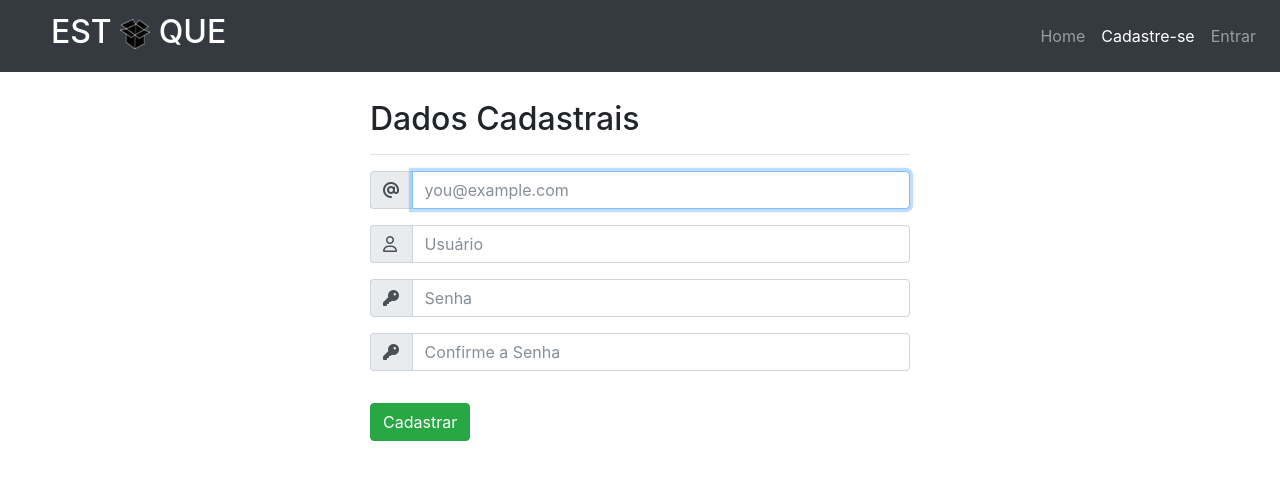
After one commit to BrunohSL/controleEstoque, a PHP site: page /cadastro.php in a window 1280 px wide. The commit adds this page. Shown: the top 480 px of the page. Run offline with PHP 8.4, Linux system fonts and the light colour scheme; some libraries are stand-ins or nearby versions.

Commit message:
Criando páginas de login, cadastro e planos

```diff
--- /dev/null
+++ b/cadastro.php
@@ -0,0 +1,151 @@
+<!DOCTYPE html>
+<html lang="en">
+
+<head>
+
+    <meta charset="utf-8">
+    <meta name="viewport" content="width=device-width, initial-scale=1, shrink-to-fit=no">
+
+    <?php include 'references.php'; ?>
+
+    <title>Cadastre-se</title>
+
+</head>
+
+<body>
+    <header>
+        <nav class="navbar navbar-expand-md navbar-dark fixed-top bg-dark">
+            <a class="navbar-brand" id="logo">
+                <h2>EST
+                    <img src="img/logo.png"> QUE</h2>
+            </a>
+            <button class="navbar-toggler" type="button" data-toggle="collapse" data-target="#navbarCollapse" aria-controls="navbarCollapse"
+                aria-expanded="false" aria-label="Toggle navigation">
+                <span class="navbar-toggler-icon"></span>
+            </button>
+            <div class="collapse navbar-collapse" id="navbarCollapse">
+                <ul class="navbar-nav ml-auto" id="teste">
+                    <li class="nav-item">
+                        <a class="nav-link" href="index.php">Home
+                            <span class="sr-only"></span>
+                        </a>
+                    </li>
+                    <li class="nav-item">
+                        <a class="nav-link active" href="">Cadastre-se</a>
+                    </li>
+                    <li class="nav-item">
+                        <a class="nav-link" href="login.php">Entrar</a>
+                    </li>
+                </ul>
+            </div>
+        </nav>
+    </header>
+
+    <div class="container" style="margin-top: 100px;">
+        <form class="form-horizontal" role="form" method="POST" action="/login">
+            <div class="row">
+                <div class="col-md-3"></div>
+                <div class="col-md-6">
+                    <h2>Dados Cadastrais</h2>
+                    <hr>
+                </div>
+            </div>
+            <div class="row">
+                <div class="col-md-3"></div>
+                <div class="col-md-6">
+                    <div class="form-group has-danger">
+                        <label class="sr-only" for="email">E-Mail Address</label>
+                        <div class="input-group mb-2 mr-sm-2 mb-sm-0">
+                            <div class="input-group-addon" style="width: 2.6rem">
+                                <i class="fa fa-at" aria-hidden="true"></i>
+                            </div>
+                            <input type="text" name="email" class="form-control" id="email" placeholder="you@example.com" required autofocus>
+                        </div>
+                    </div>
+                </div>
+                <!-- <div class="col-md-3">
+                    <div class="form-control-feedback">
+                        <span class="text-danger align-middle">
+                            <i class="fa fa-close"></i> Example error message
+                        </span>
+                    </div>
+                </div> -->
+            </div>
+            <div class="row">
+                <div class="col-md-3"></div>
+                <div class="col-md-6">
+                    <div class="form-group has-danger">
+                        <label class="sr-only" for="email">E-Mail Address</label>
+                        <div class="input-group mb-2 mr-sm-2 mb-sm-0">
+                            <div class="input-group-addon" style="width: 2.6rem">
+                                <i class="fa fa-user-o"></i>
+                            </div>
+                            <input type="text" name="email" class="form-control" id="email" placeholder="Usuário" required autofocus>
+                        </div>
+                    </div>
+                </div>
+                <!-- <div class="col-md-3">
+                    <div class="form-control-feedback">
+                        <span class="text-danger align-middle">
+                            <i class="fa fa-close"></i> Example error message
+                        </span>
+                    </div>
+                </div> -->
+            </div>
+            <div class="row">
+                <div class="col-md-3"></div>
+                <div class="col-md-6">
+                    <div class="form-group">
+                        <label class="sr-only" for="password">Password</label>
+                        <div class="input-group mb-2 mr-sm-2 mb-sm-0">
+                            <div class="input-group-addon" style="width: 2.6rem">
+                                <i class="fa fa-key"></i>
+                            </div>
+                            <input type="password" name="password" class="form-control" id="password" placeholder="Senha" required>
+                        </div>
+                    </div>
+                </div>
+                <div class="col-md-3">
+                    <div class="form-control-feedback">
+                        <span class="text-danger align-middle">
+                            <!-- Put password error message here -->
+                        </span>
+                    </div>
+                </div>
+            </div>
+
+            <div class="row">
+                <div class="col-md-3"></div>
+                <div class="col-md-6">
+                    <div class="form-group">
+                        <label class="sr-only" for="password">Password</label>
+                        <div class="input-group mb-2 mr-sm-2 mb-sm-0">
+                            <div class="input-group-addon" style="width: 2.6rem">
+                                <i class="fa fa-key"></i>
+                            </div>
+                            <input type="password" name="password" class="form-control" id="password" placeholder="Confirme a Senha" required>
+                        </div>
+                    </div>
+                </div>
+                <div class="col-md-3">
+                    <div class="form-control-feedback">
+                        <span class="text-danger align-middle">
+                            <!-- Put password error message here -->
+                        </span>
+                    </div>
+                </div>
+            </div>
+
+            <div class="row" style="padding-top: 1rem">
+                <div class="col-md-3"></div>
+                <div class="col-md-6">
+                    <button type="submit" class="btn btn-success">
+                        Cadastrar</button>
+                </div>
+            </div>
+        </form>
+    </div>
+
+</body>
+
+</html>
--- a/css/style.css
+++ b/css/style.css
@@ -4,14 +4,23 @@
     text-align: top;
 }
 
+.marginTop{
+    margin-top: 100px;
+}
+
 .carouselImg{
     position: relative;
-    margin-left: 53px;
+    margin-left: 40px;
 }
 
 .featuresText{
     position: relative;
-    margin-left: 80px;
+    margin-left: 70px;
+}
+
+.featureTextTop{
+    margin-top: 100px;
+    text-align: center;
 }
 
 #logo{
--- a/references.php
+++ b/references.php
@@ -1,5 +1,7 @@
 <link rel="stylesheet" href="https://maxcdn.bootstrapcdn.com/bootstrap/4.0.0-beta.2/css/bootstrap.min.css" integrity="sha384-PsH8R72JQ3SOdhVi3uxftmaW6Vc51MKb0q5P2rRUpPvrszuE4W1povHYgTpBfshb" crossorigin="anonymous">
+<link rel="stylesheet" href="https://maxcdn.bootstrapcdn.com/font-awesome/4.6.1/css/font-awesome.min.css">
 <script src="https://code.jquery.com/jquery-3.2.1.slim.min.js" integrity="sha384-KJ3o2DKtIkvYIK3UENzmM7KCkRr/rE9/Qpg6aAZGJwFDMVNA/GpGFF93hXpG5KkN" crossorigin="anonymous"></script>
 <script src="https://cdnjs.cloudflare.com/ajax/libs/popper.js/1.12.3/umd/popper.min.js" integrity="sha384-vFJXuSJphROIrBnz7yo7oB41mKfc8JzQZiCq4NCceLEaO4IHwicKwpJf9c9IpFgh" crossorigin="anonymous"></script>
 <script src="https://maxcdn.bootstrapcdn.com/bootstrap/4.0.0-beta.2/js/bootstrap.min.js" integrity="sha384-alpBpkh1PFOepccYVYDB4do5UnbKysX5WZXm3XxPqe5iKTfUKjNkCk9SaVuEZflJ" crossorigin="anonymous"></script>
+<script src="https://use.fontawesome.com/0b12ac1b10.js"></script>
 <link rel="stylesheet" href="css/style.css">
```
Also changed, not shown: index.php (+64 -33 lines), login.php (added, +119 -0 lines), nossaEquipe.php (added, +42 -0 lines), planos.php (added, +90 -0 lines), sobre.php (added, +42 -0 lines), cadastro.html (added), login.phtml (deleted).
